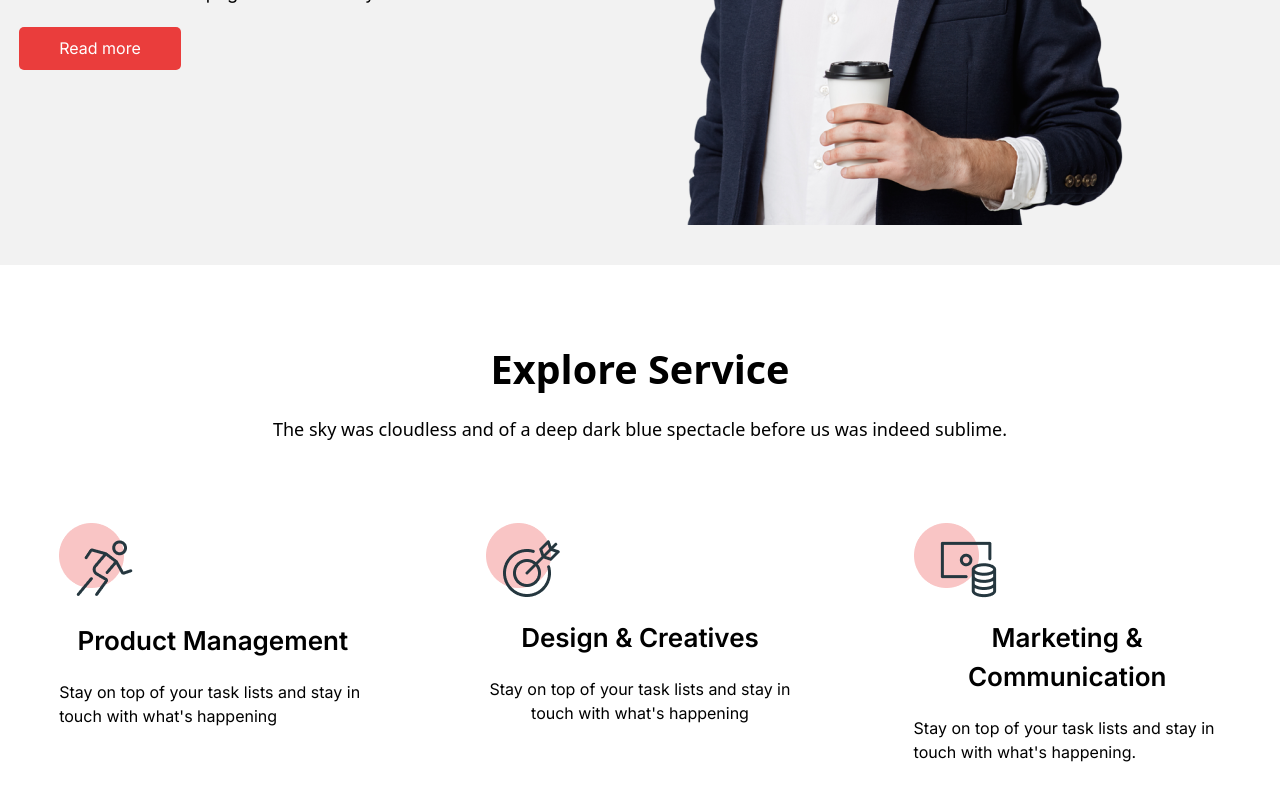
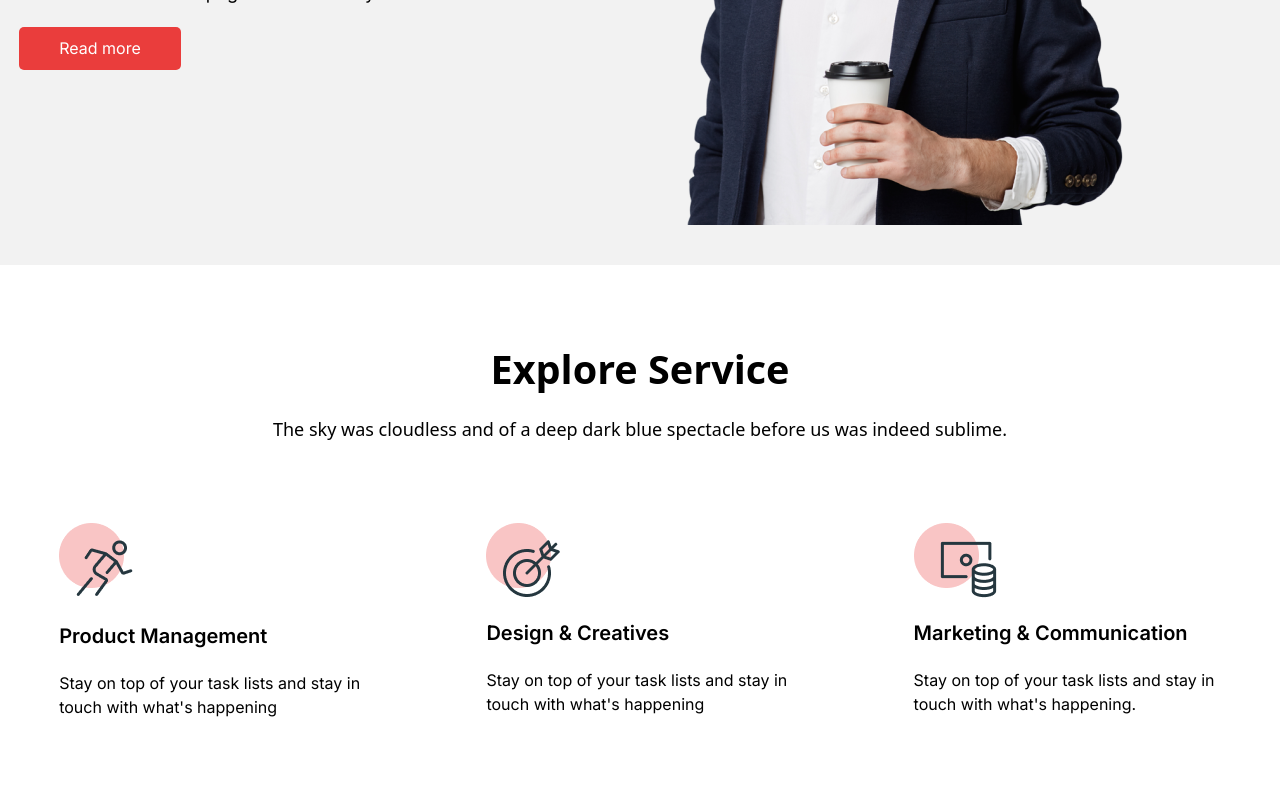
Before and after one commit to Alexandra4373/Hardwell, a React (Vite) app: page / in a window 1280 px wide. Shown: the part 498-1298 px from the top of the page. Built offline with nearby package versions, Linux system fonts and the light colour scheme.

Commit message:
Update App.jsx

```diff
--- a/src/App.jsx
+++ b/src/App.jsx
@@ -76,10 +76,10 @@ function App() {
                 <div className="mb-5 flex justify-start">
                   <img src={product} alt="" />
                 </div>
-                <p className="font-inter font-semibold text-[26px] mb-5 text-center">
+                <p className="font-inter font-semibold text-[20px] text-start">
                   Product Management
                 </p>
-                <p className="font-inter text-base text-start">
+                <p className="font-inter text-base mt-5 text-start">
                   Stay on top of your task lists and stay in touch with what's
                   happening
                 </p>
@@ -88,10 +88,10 @@ function App() {
                 <div className="mb-5 flex justify-start">
                   <img src={design} alt="" />
                 </div>
-                <p className="font-inter font-semibold text-[26px] mb-5 text-center">
+                <p className="font-inter font-semibold text-[20px]  text-start">
                   Design & Creatives
                 </p>
-                <p className="font-inter text-base text-center">
+                <p className="font-inter text-base mt-5 text-start">
                   Stay on top of your task lists and stay in touch with what's
                   happening
                 </p>
@@ -101,10 +101,10 @@ function App() {
                 <div className="mb-5 flex justify-start">
                   <img src={marketing} alt="" />
                 </div>
-                <p className="font-inter font-semibold text-[26px] mb-5 text-center">
+                <p className="font-inter font-semibold text-[20px]  text-start">
                   Marketing & Communication
                 </p>
-                <p className="font-inter text-base text-start">
+                <p className="font-inter text-base mt-5 text-start">
                   Stay on top of your task lists and stay in touch with what's
                   happening.
                 </p>
```
